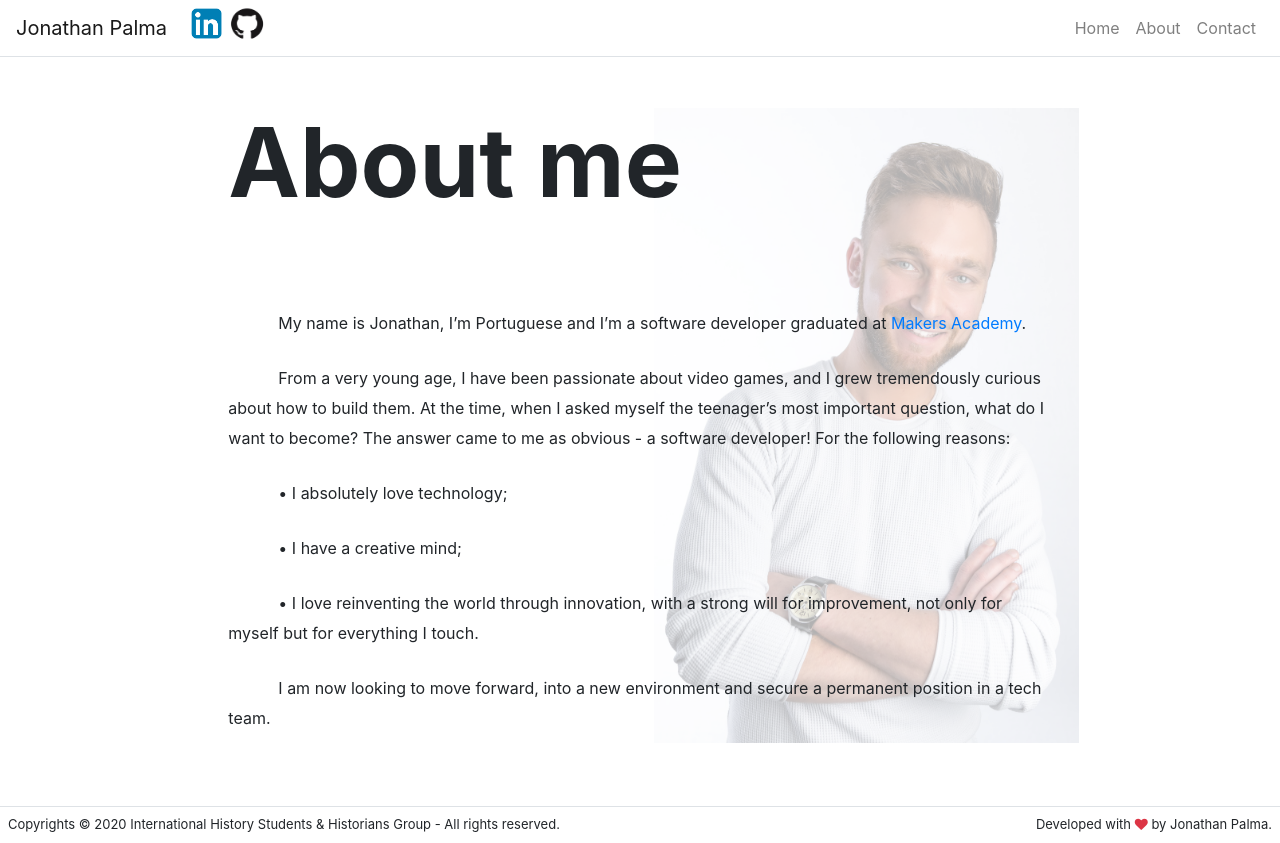
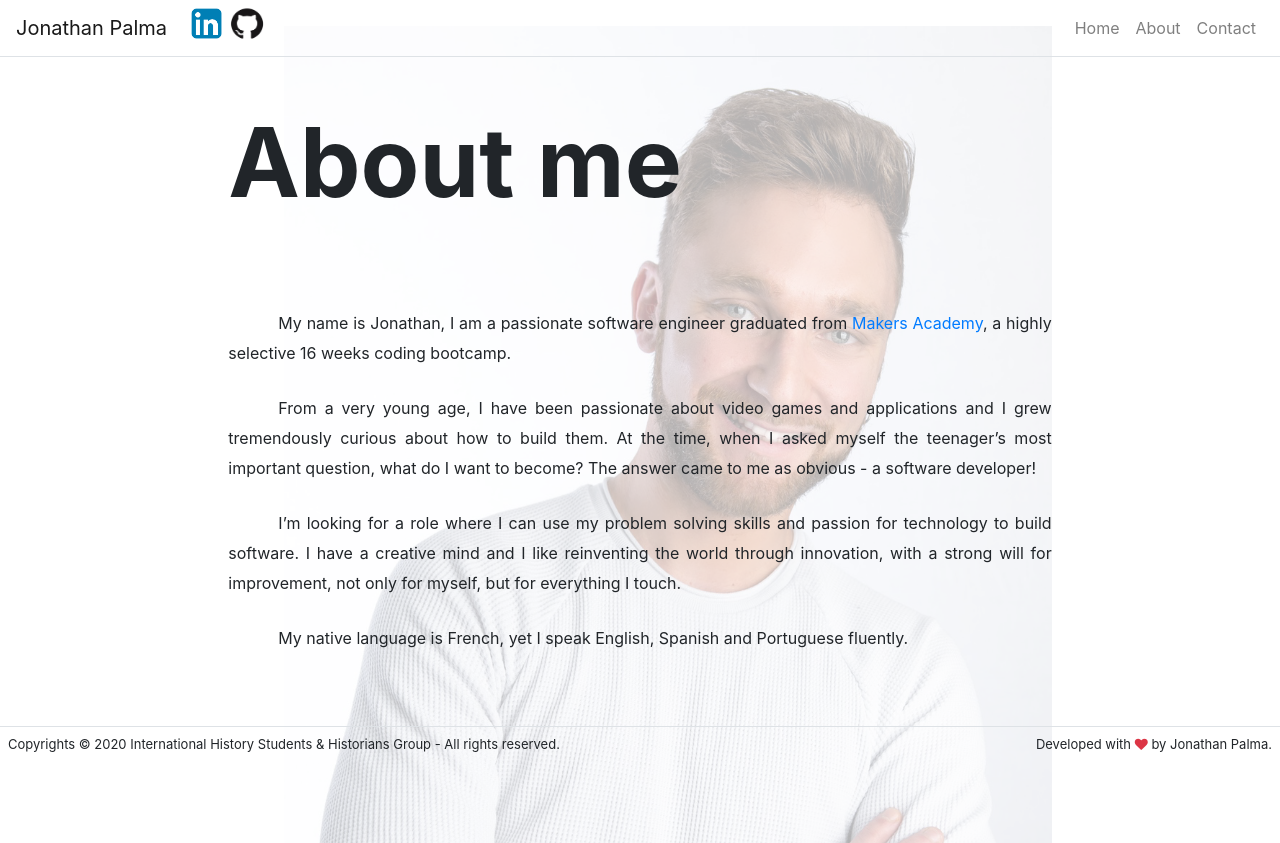
Before and after one commit to JonathanPalma-code/My-Portfolio, a React (Create React App) app: page /about in a window 1280 px wide. After the commit the page ends 800 px from the top, so only its background shows below. Built offline with nearby package versions, Linux system fonts and the light colour scheme.

Commit message:
chore: style background img from aboutPage

```diff
--- a/src/App.js
+++ b/src/App.js
@@ -27,7 +27,7 @@ class App extends React.Component {
         { title: 'Contact', path: '/contact' }
       ],
       home: {
-        title: "My Portfolio",
+        title: "Be CreARTive",
         subTitle: "Hi, I'm Jonathan",
         bodyText: "Check out my projects below:"
       },
--- a/src/components/Hero.js
+++ b/src/components/Hero.js
@@ -11,7 +11,7 @@ function Hero(props){
         <Row className="justify-content-center py-5">
           <Col md={8} sm={12}>
             { props.title && <h1 className="display-1 font-weight-bolder">{props.title}</h1> }
-            { props.subTitle && <h3 className="display-4 font-weight-light">{props.subTitle}</h3> }
+            { props.subTitle && <h2 className="display-4 font-weight-light">{props.subTitle}</h2> }
             { props.bodyText && <h3 className="lead font-weight-light">{props.bodyText}</h3> }
           </Col>
         </Row>
--- a/src/index.css
+++ b/src/index.css
@@ -12,6 +12,10 @@ code {
     monospace;
 }
 
+h1.title {
+  font-display: 6;
+}
+
 .footer {
   font-size: small;
 }
@@ -20,6 +24,7 @@ code {
   line-height: 30px;
   margin-bottom: 25px;
   text-indent: 50px;
+  text-align: justify;
   }
 
 .j-card {
@@ -62,16 +67,19 @@ code {
   padding: 10px 15px;
 }
 
-.start .Photo {
-  z-index:-1;
-  position: absolute;
-  background-position: 10%;
-  width: 425px;
-  height: 635px;
-  top: 0%;
-  right: 22%;
+div.self-img {
+  display: flex;
+  flex-direction: row;
+  justify-content: flex-end;
+  align-items: center;
+}
+
+img.Photo {
+  padding-top: 46%;
+  position: fixed;
+  z-index: -1;
+  width: 60%;
   opacity: 0.3;
-  margin: -200px;
 }
 
 .p-card {
@@ -103,4 +111,31 @@ code {
   .footer {
     font-size: xx-small;
   }
+
+  h1 {
+    font-size: 4rem !important;
+  }
+
+  h2 {
+    font-size: 2rem !important;
+  }
+
+  img.Photo {
+  padding-top: 33rem;
+  position: fixed;
+  z-index: -1;
+  width: 100%;
+  opacity: 0.3;
+  }
 }
+
+/* @media(max-width: 414px) {
+
+  img.Photo {
+  padding-top: 33rem;
+  position: fixed;
+  z-index: -1;
+  width: 80%;
+  opacity: 0.3;
+  }
+} */
--- a/src/pages/AboutPage.js
+++ b/src/pages/AboutPage.js
@@ -9,15 +9,20 @@ function AboutPage(props) {
     <div className="start">
       <Hero title={props.title} />
       <Content>
-        <p className="p2">My name is Jonathan, I’m Portuguese and I’m a software developer graduated at <a href="https://makers.tech/">Makers Academy</a>.</p>
-
-        <p className="p2">From a very young age, I have been passionate about video games, and I grew tremendously curious about how to build them. At the time, when I asked myself the teenager’s most important question, what do I want to become? The answer came to me as obvious - a software developer! For the following reasons:</p>
-
-        <img className="Photo" src={jonathanpalma} alt={jonathanpalma}/>
-        <p className="j-dot p2">I absolutely love technology;</p>
-        <p className="j-dot p2">I have a creative mind;</p>
-        <p className="j-dot p2"> I love reinventing the world through innovation, with a strong will for improvement, not only for myself but for everything I touch.</p>
-        <p className="p2">I am now looking to move forward, into a new environment and secure a permanent position in a tech team.</p>
+        <div className='self-img'>
+          <img className="Photo" src={jonathanpalma} alt={jonathanpalma}/>
+        </div>
+        <span>
+          <p className="p2">My name is Jonathan, I am a passionate software engineer graduated from <a href="https://makers.tech/">Makers Academy</a>, a highly selective 16 weeks coding bootcamp.</p>
+          <p className="p2">From a very young age, I have been passionate about video games and applications and I grew tremendously curious about how to build them.
+          At the time, when I asked myself the teenager’s most important question, what do I want to become?
+          The answer came to me as obvious - a software developer!</p>
+          <p className="p2">
+            I’m looking for a role where I can use my problem solving skills and passion for technology to build software.
+            I have a creative mind and I like reinventing the world through innovation, with a strong will for improvement, not only for myself, but for everything I touch.
+          </p>
+          <p className="p2">My native language is French, yet I speak English, Spanish and Portuguese fluently.</p>
+        </span>
       </Content>
     </div>
   );
```
